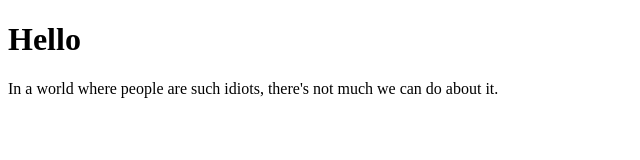
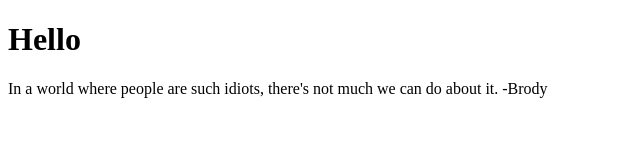
Before and after one commit to brggt/new-repo, a plain HTML site: page index.html in a window 1280 px wide. Shown: the full height of the page, 0-640 px from the left. Drawn offline with Linux system fonts and the light colour scheme.

```diff
--- a/index.html
+++ b/index.html
@@ -9,7 +9,7 @@
     <h1>Hello</h1>
     <p>
       In a world where people are such idiots, there's not much we can do about
-      it.
+      it. -Brody
     </p>
   </body>
 </html>
```
